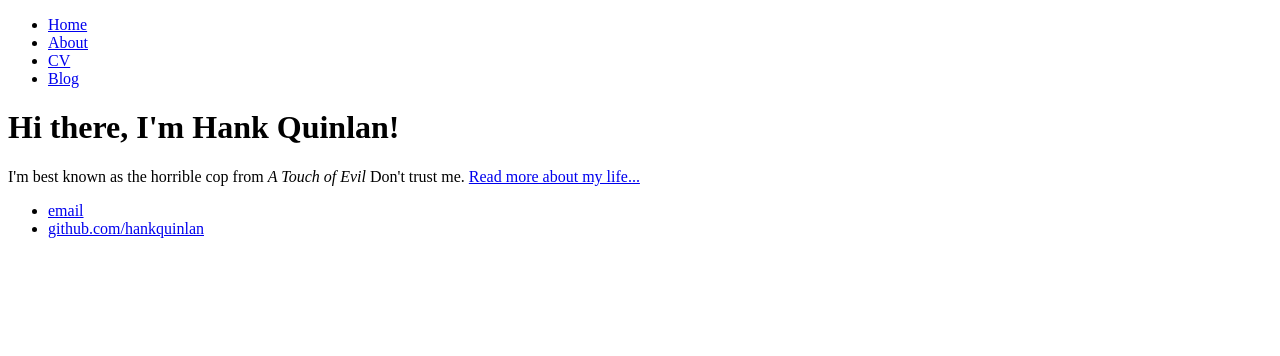
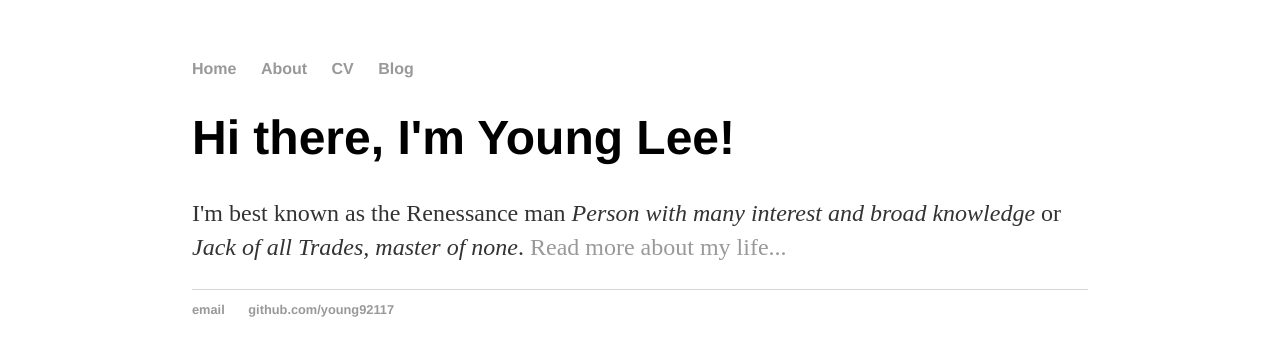
Before and after one commit to young92117/young92117.github.io, a plain HTML site: page index.html in a window 1280 px wide. Drawn offline with Linux system fonts and the light colour scheme.

Commit message:
Update index.html
Add the stylesheet link and update info

```diff
--- a/index.html
+++ b/index.html
@@ -1,7 +1,9 @@
 <!DOCTYPE html>
 <html>
 	<head>
-		<title>Hank Quinlan, Horrible Cop</title>
+		<title>Young Lee, Software Developer</title>
+		<!-- link to main stylesheet -->
+		<link rel="stylesheet" type="text/css" href="/css/main.css">
 	</head>
 	<body>
 		<nav>
@@ -14,14 +16,14 @@
 		</nav>
 		<div class="container">
     		<div class="blurb">
-        		<h1>Hi there, I'm Hank Quinlan!</h1>
-				<p>I'm best known as the horrible cop from <em>A Touch of Evil</em> Don't trust me. <a href="/about">Read more about my life...</a></p>
+        		<h1>Hi there, I'm Young Lee!</h1>
+				<p>I'm best known as the Renessance man <em>Person with many interest and broad knowledge</em> or  <em>Jack of all Trades, master of none</em>. <a href="/about">Read more about my life...</a></p>
     		</div><!-- /.blurb -->
 		</div><!-- /.container -->
 		<footer>
     		<ul>
-        		<li><a href="mailto:hankquinlanhub@gmail.com">email</a></li>
-        		<li><a href="https://github.com/hankquinlan">github.com/hankquinlan</a></li>
+        		<li><a href="mailto:young92117@gmail.com">email</a></li>
+        		<li><a href="https://github.com/young92117">github.com/young92117</a></li>
 			</ul>
 		</footer>
 	</body>
```
